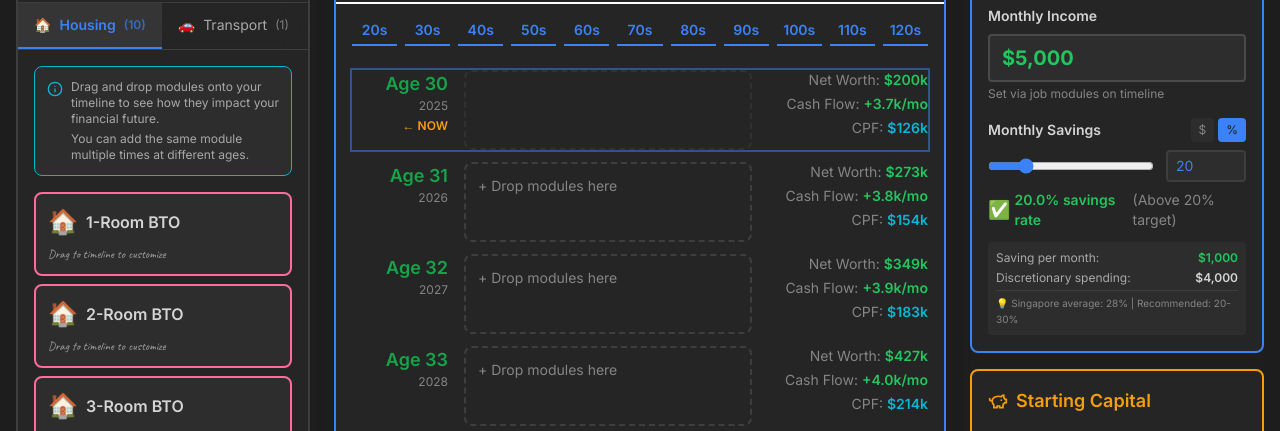
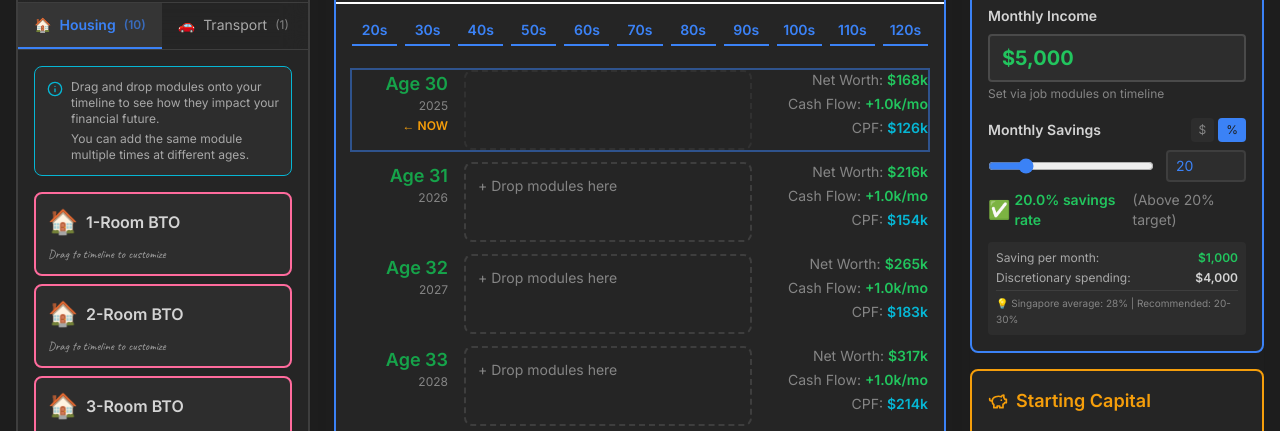
Before and after one commit to Gunner814/Project_MP, a React (Vite) app: page /timeline in a window 1280 px wide. Shown: the part 364-795 px from the top of the page. Built offline with nearby package versions, Linux system fonts and the light colour scheme.

Commit message:
add some proper calculations

```diff
--- a/src/stores/timelineStore.ts
+++ b/src/stores/timelineStore.ts
@@ -169,6 +169,7 @@ export interface TimelineState {
     cpfSA: number;
     cpfMA: number;
     cashSavings: number;
+    investments: number;
     monthlyIncome: number;
     annualExpenses: number;
     grantsReceived: number;
@@ -252,6 +253,7 @@ const calculateProjections = (
   let cpfSA = financial.cpfBalances.special;
   let cpfMA = financial.cpfBalances.medisave;
   let cashSavings = financial.cashSavings || 0;
+  let investments = financial.investments || 0;
 
   // Track additional income streams (side hustles, etc)
   let additionalMonthlyIncome = 0;
@@ -363,24 +365,50 @@ const calculateProjections = (
     cpfSA *= 1.04; // 4% interest (up to first $60k)
     cpfMA *= 1.04; // 4% interest
 
-    // Calculate cash flow
+    // Calculate cash flow with ACTUAL savings rate
     const takehomePay = annualIncome * (1 - cpfRate);
-    const cashFlow = takehomePay - annualExpenses - oneTimeCosts + grantsReceived;
+
+    // Calculate planned annual savings based on user's savings rate/amount
+    const plannedAnnualSavings = financial.monthlySavings * 12;
+
+    // Discretionary spending (consumed, not saved) = income - module expenses - planned savings
+    // We don't add this to net worth because it's spent on daily life (food, entertainment, etc.)
+    const discretionarySpending = takehomePay - annualExpenses - plannedAnnualSavings;
+
+    // If discretionary is negative, user is overspending - reduce savings
+    const actualSavings = discretionarySpending < 0
+      ? Math.max(0, plannedAnnualSavings + discretionarySpending) // Reduce savings by overspend
+      : plannedAnnualSavings; // Normal case: save as planned
+
+    // Cash flow = actual savings - one-time costs + grants
+    const cashFlow = actualSavings - oneTimeCosts + grantsReceived;
     cashSavings += cashFlow;
 
+    // Apply investment returns (5% annual return)
+    // Assumes 60% of savings goes to investments for growth, 40% stays as cash
+    if (age > startAge && actualSavings > 0) {
+      const savingsToInvest = actualSavings * 0.6;
+      investments += savingsToInvest;
+      investments *= 1.05; // 5% annual return
+    } else if (age > startAge) {
+      // Still apply returns to existing investments even if not saving
+      investments *= 1.05;
+    }
+
     // Calculate total net worth
-    const totalNetWorth = cashSavings + cpfOA + cpfSA + cpfMA + (financial.investments || 0);
+    const totalNetWorth = cashSavings + cpfOA + cpfSA + cpfMA + investments;
 
     projections.push({
       year,
       age,
       netWorth: Math.round(totalNetWorth),
-      cashFlow: Math.round(cashFlow / 12), // Monthly cash flow
+      cashFlow: Math.round(cashFlow / 12), // Monthly cash flow (savings rate per month)
       cpfTotal: Math.round(cpfOA + cpfSA + cpfMA),
       cpfOA: Math.round(cpfOA),
       cpfSA: Math.round(cpfSA),
       cpfMA: Math.round(cpfMA),
       cashSavings: Math.round(cashSavings),
+      investments: Math.round(investments),
       monthlyIncome: Math.round(monthlyIncome),
       annualExpenses: Math.round(annualExpenses),
       grantsReceived: Math.round(grantsReceived)
```
